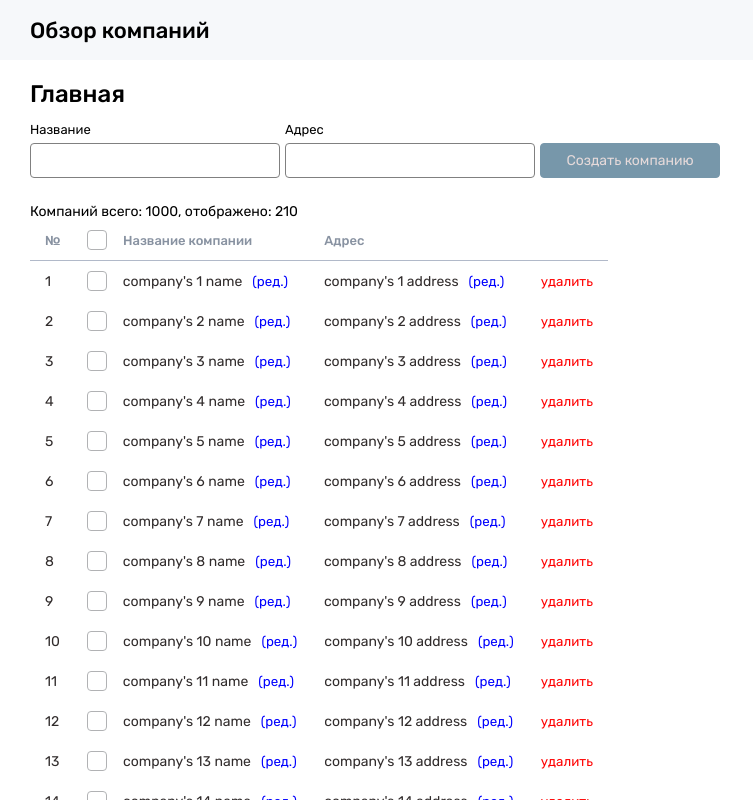
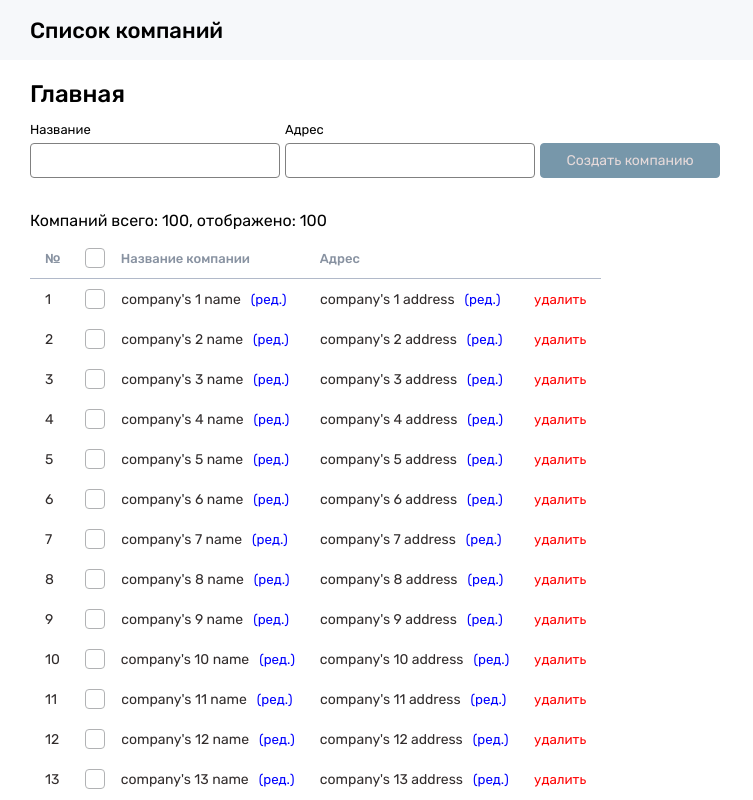
Before and after one commit to v-mokrushin/adept-group-test, a React (Create React App) app: page / in a window 1280 px wide. Shown: the top 800 px of the page, without its empty margins (0-753 px from the left). Built offline with nearby package versions, Linux system fonts and the light colour scheme.

Commit message:
Правки

```diff
--- a/public/index.html
+++ b/public/index.html
@@ -1,5 +1,5 @@
 <!DOCTYPE html>
-<html lang="en">
+<html lang="ru">
   <head>
     <meta charset="utf-8" />
     <link rel="icon" href="%PUBLIC_URL%/favicon.ico" />
@@ -24,7 +24,7 @@
       work correctly both with client-side routing and a non-root public URL.
       Learn how to configure a non-root public URL by running `npm run build`.
     -->
-    <title>React App</title>
+    <title>Список компаний</title>
   </head>
   <body>
     <noscript>You need to enable JavaScript to run this app.</noscript>
--- a/src/entities/company/hooks/useCompaniesSelection.ts
+++ b/src/entities/company/hooks/useCompaniesSelection.ts
@@ -51,5 +51,3 @@ export const useCompaniesSelection = (collection: ICompany[]) => {
     reset,
   };
 };
-
-export type IUseMassSelection = ReturnType<typeof useCompaniesSelection>;
--- a/src/entities/company/hooks/useCompanyCreation.ts
+++ b/src/entities/company/hooks/useCompanyCreation.ts
@@ -27,5 +27,3 @@ export const useCompanyCreation = () => {
     isValid,
   };
 };
-
-export type IUseCompanyCreation = ReturnType<typeof useCompanyCreation>;
--- a/src/shared/config.ts
+++ b/src/shared/config.ts
@@ -1,3 +1,4 @@
 export const config = {
-  companiesMocksCount: 1000,
+  appName: "Список компаний",
+  companiesMocksCount: 100,
 };
--- a/src/widgets/companiesWorks/hooks/useFilterCompanies.ts
+++ b/src/widgets/companiesWorks/hooks/useFilterCompanies.ts
@@ -5,18 +5,19 @@ const INITIAL_COUNT = 30;
 const COUNT_INCREASE_STEP = 30;
 
 export const useFilterCompanies = (companies: ICompany[]) => {
-  const [count, setCount] = useState<number>(INITIAL_COUNT);
-  const filteredCompanies = useMemo(
-    () => companies.slice(0, count),
+  const [count, setCount] = useState<number>(
+    Math.min(INITIAL_COUNT, companies.length)
+  );
+
+  const verifiedCount = useMemo(
+    () => Math.min(count, companies.length),
     [companies, count]
   );
 
-  // const increaseCount = useCallback(() => {
-  //   const companiesCount = companies.length;
-  //   const newCount = count + COUNT_INCREASE_STEP;
-  //   if (newCount <= companiesCount) setCount(newCount);
-  //   else setCount(companiesCount);
-  // }, [companies, count]);
+  const filteredCompanies = useMemo(
+    () => companies.slice(0, verifiedCount),
+    [companies, verifiedCount]
+  );
 
   const increaseCount = useCallback(() => {
     const companiesCount = companies.length;
@@ -26,7 +27,7 @@ export const useFilterCompanies = (companies: ICompany[]) => {
 
   return {
     array: filteredCompanies,
-    count,
+    count: verifiedCount,
     increaseCount,
   };
 };
--- a/src/widgets/companiesWorks/ui/CompaniesWorks.module.scss
+++ b/src/widgets/companiesWorks/ui/CompaniesWorks.module.scss
@@ -1,6 +1,11 @@
 @import "shared/styles/index.scss";
 
 .root {
+  .countInfoLabel {
+    font-size: 16px;
+    margin: 8px 0;
+  }
+
   .table {
     min-width: 550px;
 
--- a/src/widgets/companiesWorks/ui/CompaniesWorks.tsx
+++ b/src/widgets/companiesWorks/ui/CompaniesWorks.tsx
@@ -73,6 +73,7 @@ export const CompaniesWorks: React.FC<IProps> = ({ className }) => {
   return (
     <div className={classNames(styles.root, className)}>
       <CompanyUpdateMenu state={editing} />
+
       {selection.isSomeSelected && (
         <CompanyDeletionAffirmator
           selectedCompaniesCount={selection.count}
@@ -81,7 +82,12 @@ export const CompaniesWorks: React.FC<IProps> = ({ className }) => {
           defaultPosition
         />
       )}
-      <span>{`Компаний всего: ${companiesCount}, отображено: ${filteredCompanies.count}`}</span>
+
+      {filteredCompanies.count ? (
+        <>
+          <p
+            className={styles.countInfoLabel}
+          >{`Компаний всего: ${companiesCount}, отображено: ${filteredCompanies.count}`}</p>
           <TableTemplate className={styles.table}>
             <thead>
               <tr>
@@ -152,6 +158,10 @@ export const CompaniesWorks: React.FC<IProps> = ({ className }) => {
               ))}
             </tbody>
           </TableTemplate>
+        </>
+      ) : (
+        <p className={styles.countInfoLabel}>Компаний нет</p>
+      )}
     </div>
   );
 };
--- a/src/widgets/header/ui/Header.tsx
+++ b/src/widgets/header/ui/Header.tsx
@@ -1,10 +1,11 @@
 import React from "react";
 import styles from "./Header.module.scss";
+import { config } from "shared/config";
 
 export const Header: React.FC = () => {
   return (
     <div className={styles.root}>
-      <span className={styles.title}>Обзор компаний</span>
+      <span className={styles.title}>{config.appName}</span>
     </div>
   );
 };
```
Lines whose indentation alone changed are shown as unchanged.
